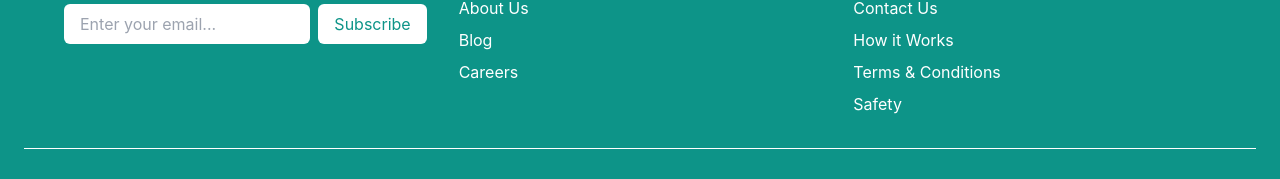
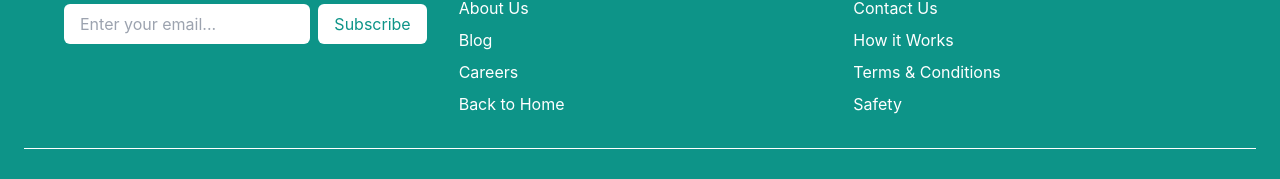
Before and after one commit to SachinduDilshan/Sightseer, a React (Create React App) app: page /contact in a window 1280 px wide. Shown: the part 1124-1303 px from the top of the page. Built offline with nearby package versions, Linux system fonts and the light colour scheme; no server answers.

Commit message:
adjustments

```diff
--- a/src/frontend/components/view/Footer.jsx
+++ b/src/frontend/components/view/Footer.jsx
@@ -31,6 +31,7 @@ const Footer = () => {
             <li><a href="#" className="hover:underline">About Us</a></li>
             <li><a href="#" className="hover:underline">Blog</a></li>
             <li><a href="#" className="hover:underline">Careers</a></li>
+            <li><button onClick={() => navigate('/home')} className="hover:underline">Back to Home</button></li>
           </ul>
         </div>
 
--- a/src/frontend/components/view/SideBar.jsx
+++ b/src/frontend/components/view/SideBar.jsx
@@ -84,8 +84,7 @@ const SidebarMenu = () => {
             { icon: <Image size={20} />, text: 'Post photos' },
             { icon: <Calendar size={20} />, text: 'Add an event' },
             { icon: <MapPin size={20} />, text: 'Add a new place' },
-            { icon: <Contact size={20} />, text: 'Contact Us' },
-            { icon: <Settings size={20} />, text: 'Settings' }].map((item, index) => (
+            { icon: <Contact size={20} />, text: 'Contact Us' }].map((item, index) => (
               <li key={index}>
                 <button className={`w-full flex items-center space-x-3 p-2 rounded-lg ${darkMode ? 'hover:bg-gray-800' : 'hover:bg-gray-100'}`}>{item.icon}<span>{item.text}</span></button>
               </li>
```
